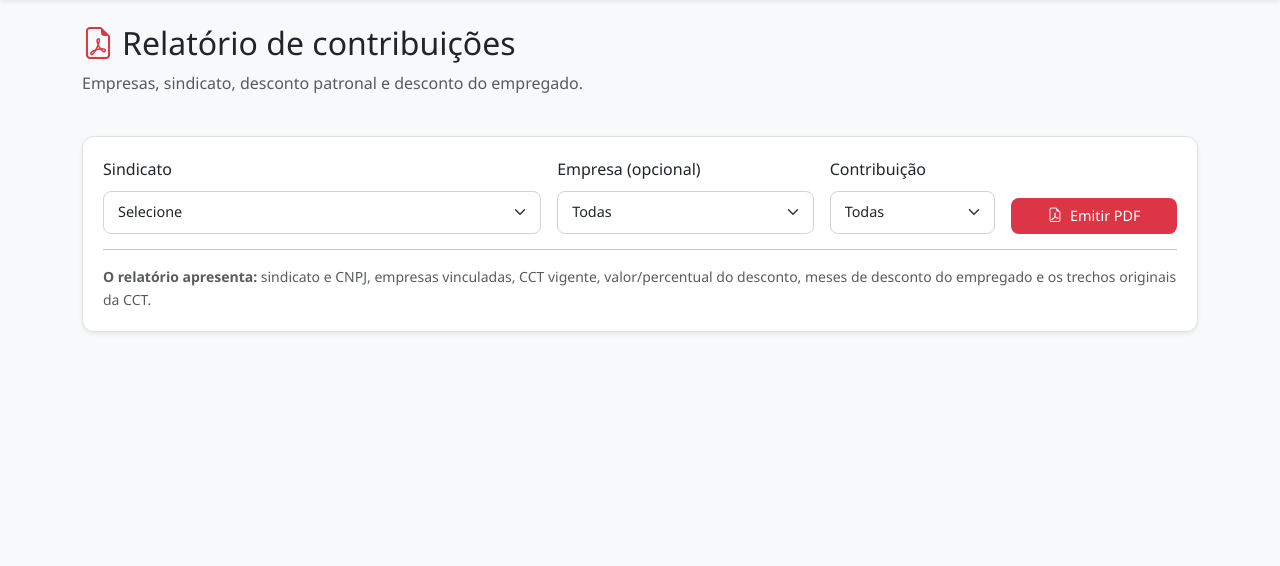
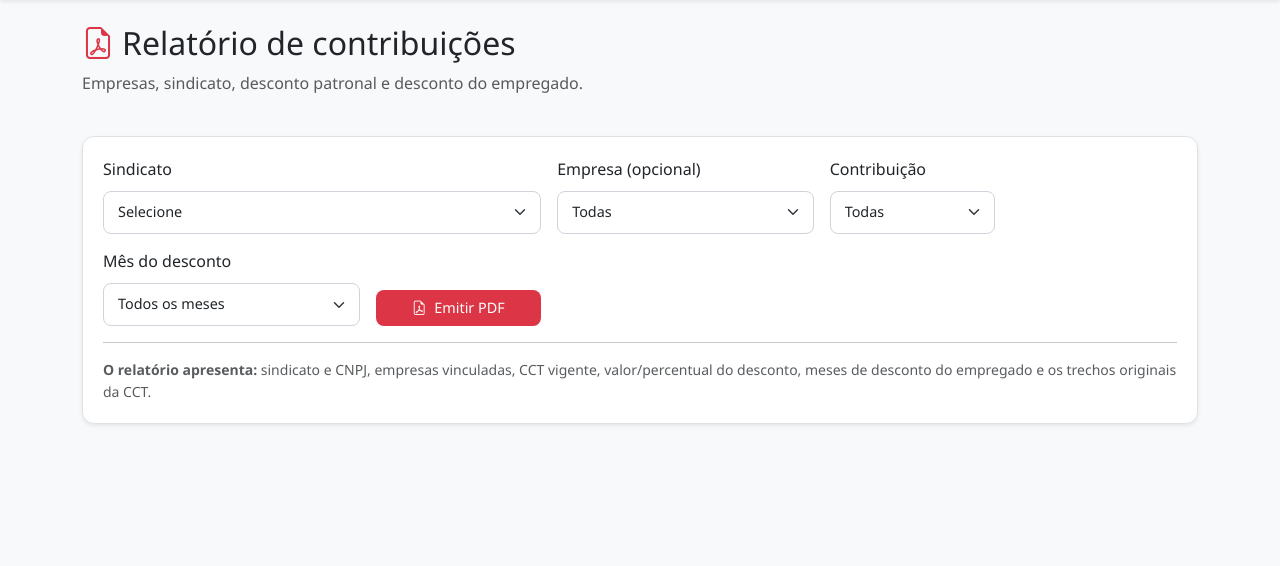
Before and after one commit to mazierogustavo50-maker/buscacct, a Django app: page /relatorios/contribuicoes/ in a window 1280 px wide. Shown: the part 83-649 px from the top of the page. Run offline with Django 5.2, Linux system fonts and the light colour scheme; the visitor is signed in with stand-in values (Sample User, id 1); data that the repository does not hold is empty.

Commit message:
fix: adiciona filtro mensal ao relatorio de contribuicoes

```diff
--- a/cctdashboard/views.py
+++ b/cctdashboard/views.py
@@ -12,6 +12,8 @@ import pandas as pd
 import subprocess
 import sys
 import os
+import re
+import unicodedata
 
 from cctcore.models import Sindicato, Empresa, EmpresaSindicato, DocumentoCCT
 from cctbuscador.models import ExecucaoScraper, AgendamentoScraper
@@ -896,32 +898,59 @@ def relatorio_empresas_sindicato_pdf(request):
 # RELATÓRIO PROFISSIONAL DE CONTRIBUIÇÕES
 # ============================================================
 
+MESES_RELATORIO = {
+    1: ("janeiro", "jan"), 2: ("fevereiro", "fev"), 3: ("março", "mar"),
+    4: ("abril", "abr"), 5: ("maio", "mai"), 6: ("junho", "jun"),
+    7: ("julho", "jul"), 8: ("agosto", "ago"), 9: ("setembro", "set"),
+    10: ("outubro", "out"), 11: ("novembro", "nov"), 12: ("dezembro", "dez"),
+}
+
+
+def _normalizar_mes_relatorio(texto):
+    valor = unicodedata.normalize("NFKD", texto or "").encode("ascii", "ignore").decode().lower()
+    return re.sub(r"[^a-z0-9]+", " ", valor).strip()
+
+
+def _meses_do_desconto(texto):
+    """Converte texto extraído (MAR, março, 12x ao ano) em meses 1..12."""
+    texto = _normalizar_mes_relatorio(texto)
+    if not texto:
+        return set()
+    if re.search(r"\b(?:12\s*x|12\s*vezes|mensalmente|todos\s+os\s+meses|cada\s+mes)\b", texto):
+        return set(range(1, 13))
+    encontrados = set()
+    for numero, nomes in MESES_RELATORIO.items():
+        for nome in nomes:
+            if re.search(rf"\b{re.escape(nome)}(?:o|es)?\b", texto):
+                encontrados.add(numero)
+    return encontrados
+
+
 @login_required
 def filtro_relatorio_contribuicoes(request):
     sindicatos = Sindicato.objects.order_by("nome")
     sindicato_id = request.GET.get("sindicato", "").strip()
     tipo = request.GET.get("tipo", "todas").strip()
     empresa_id = request.GET.get("empresa", "").strip()
+    mes = request.GET.get("mes", "").strip()
     sindicatos_ids = [sindicato_id] if sindicato_id.isdigit() else []
     empresas = Empresa.objects.filter(sindicatos__sindicato_id__in=sindicatos_ids).distinct().order_by("nome") if sindicatos_ids else Empresa.objects.none()
     return render(request, "cctdashboard/filtro_relatorio_contribuicoes.html", {
-        "sindicatos": sindicatos,
-        "empresas": empresas,
-        "sindicato_id": sindicato_id,
-        "empresa_id": empresa_id,
-        "tipo": tipo,
+        "sindicatos": sindicatos, "empresas": empresas, "sindicato_id": sindicato_id,
+        "empresa_id": empresa_id, "tipo": tipo, "mes": mes, "meses_relatorio": MESES_RELATORIO,
     })
 
 
 @login_required
 def relatorio_contribuicoes_pdf(request):
-    """Emite relatório PDF objetivo de empresas e contribuições extraídas das CCTs."""
+    """Emite PDF filtrável pelo mês em que ocorre o desconto do empregado."""
     from xhtml2pdf import pisa
     from django.template.loader import render_to_string
 
     sindicato_id = request.GET.get("sindicato", "").strip()
     tipo = request.GET.get("tipo", "todas").strip()
     empresa_id = request.GET.get("empresa", "").strip()
+    mes = request.GET.get("mes", "").strip()
     if not sindicato_id:
         messages.error(request, "Selecione um sindicato para gerar o relatório.")
         return redirect("cctdashboard:filtro_relatorio_contribuicoes")
@@ -929,23 +958,26 @@ def relatorio_contribuicoes_pdf(request):
     empresas = Empresa.objects.filter(sindicatos__sindicato=sindicato, ativo=True).distinct().order_by("nome")
     if empresa_id.isdigit():
         empresas = empresas.filter(pk=empresa_id)
-    documentos = DocumentoCCT.objects.filter(sindicato=sindicato, ativo=True).order_by("-data_inicio_vigencia")
-    documento = documentos.first()
+    documentos = list(DocumentoCCT.objects.filter(sindicato=sindicato, ativo=True).order_by("-data_inicio_vigencia"))
     if tipo == "empregado":
-        documentos = documentos.exclude(contribuicao_sindical_empregado__isnull=True, trecho_contribuicao_empregado__isnull=True)
+        documentos = [d for d in documentos if d.contribuicao_sindical_empregado is not None or d.trecho_contribuicao_empregado]
     elif tipo == "patronal":
-        documentos = documentos.exclude(contribuicao_sindical_patronal__isnull=True, trecho_contribuicao_patronal__isnull=True)
+        documentos = [d for d in documentos if d.contribuicao_sindical_patronal is not None or d.trecho_contribuicao_patronal]
+    mes_numero = int(mes) if mes.isdigit() and 1 <= int(mes) <= 12 else None
+    if mes_numero:
+        documentos = [d for d in documentos if mes_numero in _meses_do_desconto(d.contribuicao_sindical_empregado_meses)]
+    documento = documentos[0] if documentos else None
     linhas = [{"empresa": empresa, "documento": documento} for empresa in empresas]
     html_string = render_to_string("cctdashboard/relatorio_contribuicoes_pdf.html", {
-        "sindicato": sindicato, "empresas": empresas, "documentos": documentos,
-        "documento": documento, "linhas": linhas, "tipo": tipo,
+        "sindicato": sindicato, "empresas": empresas, "documentos": documentos, "documento": documento,
+        "linhas": linhas, "tipo": tipo, "mes": mes_numero, "mes_nome": MESES_RELATORIO.get(mes_numero, ("",))[0] if mes_numero else "Todos",
         "data_geracao": timezone.localtime().strftime("%d/%m/%Y %H:%M"),
     })
     response = HttpResponse(content_type="application/pdf")
     response["Content-Disposition"] = f'inline; filename="relatorio_contribuicoes_{sindicato.codigo}.pdf"'
     resultado = pisa.CreatePDF(html_string, dest=response)
     if resultado.err:
-        return HttpResponse("Não foi possível gerar o PDF.", status=500)
+        return HttpResponse(b"Nao foi possivel gerar o PDF.", content_type="text/plain", status=500)
     return response
 
 
--- a/templates/cctdashboard/filtro_relatorio_contribuicoes.html
+++ b/templates/cctdashboard/filtro_relatorio_contribuicoes.html
@@ -8,7 +8,8 @@
 <form method="get" action="{% url 'cctdashboard:relatorio_contribuicoes_pdf' %}" target="_blank" class="row g-3 align-items-end">
  <div class="col-md-5"><label class="form-label">Sindicato</label><select name="sindicato" class="form-select" required><option value="">Selecione</option>{% for s in sindicatos %}<option value="{{ s.pk }}" {% if s.pk|stringformat:'i' == sindicato_id %}selected{% endif %}>{{ s.codigo }} - {{ s.nome }}</option>{% endfor %}</select></div>
  <div class="col-md-3"><label class="form-label">Empresa (opcional)</label><select name="empresa" class="form-select"><option value="">Todas</option>{% for e in empresas %}<option value="{{ e.pk }}">{{ e.codigo }} - {{ e.nome }}</option>{% endfor %}</select></div>
- <div class="col-md-2"><label class="form-label">Contribuição</label><select name="tipo" class="form-select"><option value="todas">Todas</option><option value="empregado">Empregado</option><option value="patronal">Patronal</option></select></div>
+ <div class="col-md-2"><label class="form-label">Contribuição</label><select name="tipo" class="form-select"><option value="todas" {% if tipo == 'todas' %}selected{% endif %}>Todas</option><option value="empregado" {% if tipo == 'empregado' %}selected{% endif %}>Empregado</option><option value="patronal" {% if tipo == 'patronal' %}selected{% endif %}>Patronal</option></select></div>
+ <div class="col-md-3"><label class="form-label">Mês do desconto</label><select name="mes" class="form-select"><option value="">Todos os meses</option>{% for numero, nomes in meses_relatorio.items %}<option value="{{ numero }}" {% if mes == numero|stringformat:'i' %}selected{% endif %}>{{ nomes.0|title }}</option>{% endfor %}</select></div>
  <div class="col-md-2"><button class="btn btn-danger w-100"><i class="bi bi-file-earmark-pdf me-1"></i>Emitir PDF</button></div>
 </form>
 <hr><div class="small text-muted"><strong>O relatório apresenta:</strong> sindicato e CNPJ, empresas vinculadas, CCT vigente, valor/percentual do desconto, meses de desconto do empregado e os trechos originais da CCT.</div>
```
Also changed, not shown: templates/cctdashboard/relatorio_contribuicoes_pdf.html (+1 -1 lines).
